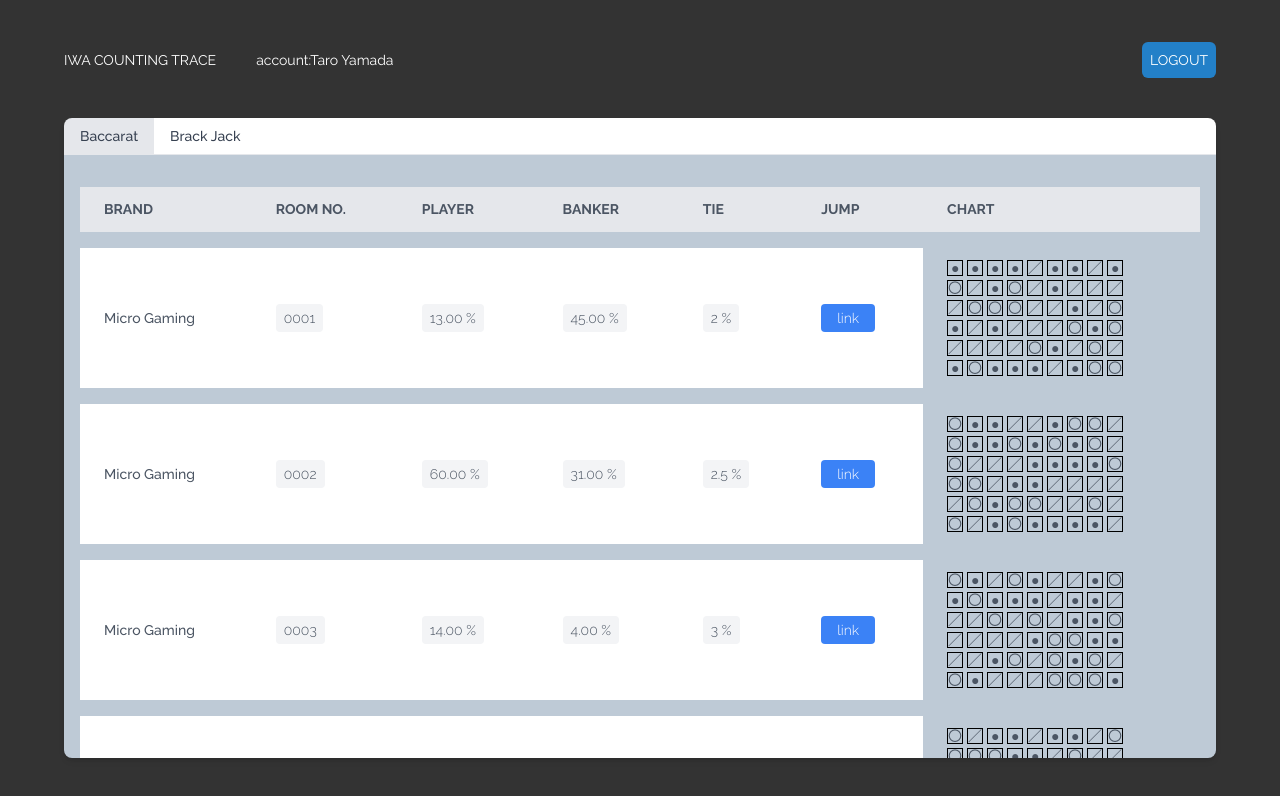
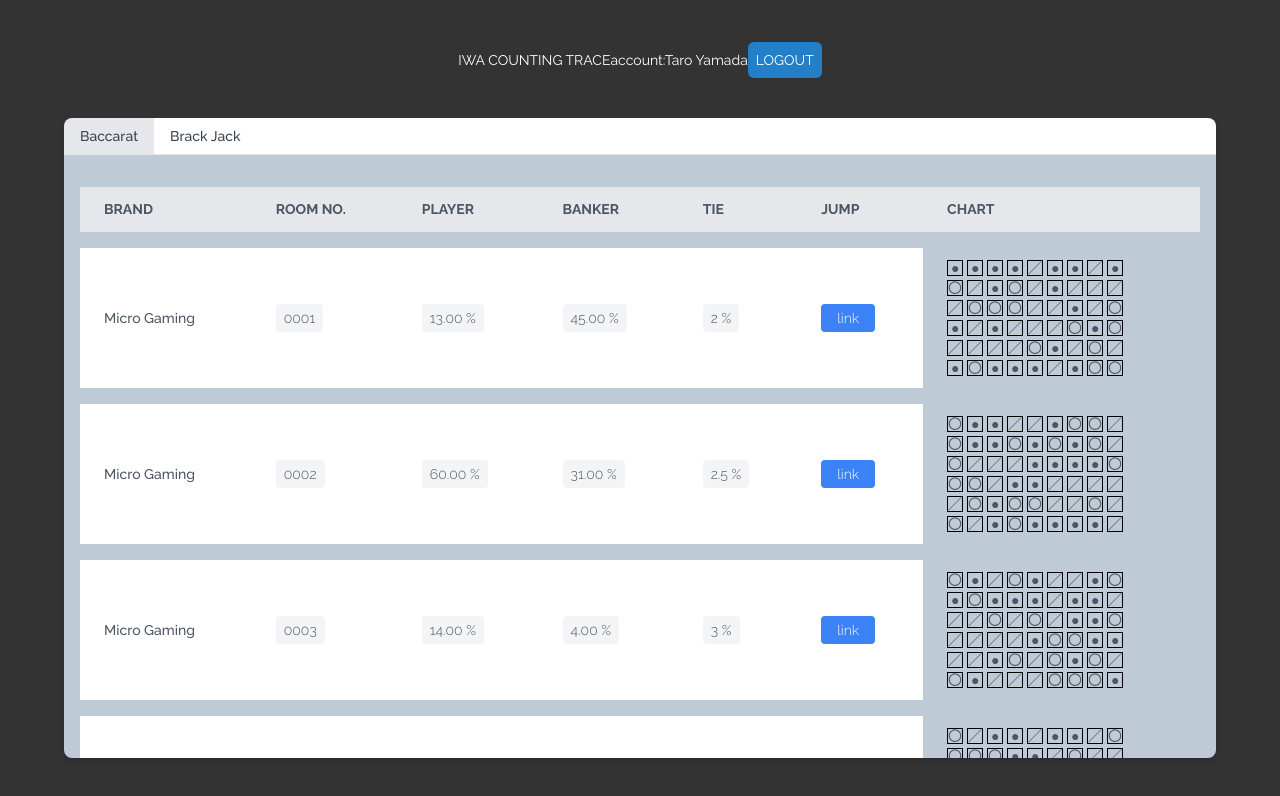
Before and after one commit to dev-captain/Counting-Trace, a Next.js app: page / in a window 1280 px wide. Shown: the top 796 px of the page. Built offline with nearby package versions, Linux system fonts and the light colour scheme.

Commit message:
Update Navbar.tsx

```diff
--- a/app/components/Navbar.tsx
+++ b/app/components/Navbar.tsx
@@ -1,12 +1,13 @@
 const Navbar = () => {
   return(
-    <header className="z-10 w-full items-center justify-between text-sm lg:flex">
+    <header className="z-10 w-full items-center justify-center text-sm lg:flex">
       <div className="flex gap-x-10">
         <h1 className="">IWA COUNTING TRACE</h1>
-        <p>account:Taro Yamada</p>
+
       </div>
     <div
-        className="fixed bottom-0 left-0 flex h-48 w-full items-end justify-center bg-gradient-to-t from-white via-white dark:from-black dark:via-black lg:static lg:size-auto lg:bg-none">
+        className="fixed bottom-0 right-0 flex h-48 w-full items-center justify-center bg-gradient-to-t from-white via-white dark:from-black dark:via-black lg:static lg:size-auto lg:bg-none">
+        <p>account:Taro Yamada</p>
         <a
             className="pointer-events-none flex place-items-center gap-2 p-2 lg:pointer-events-auto rounded-md bg-[#2380C8]"
             href=""
```
Lines whose indentation alone changed are shown as unchanged.
